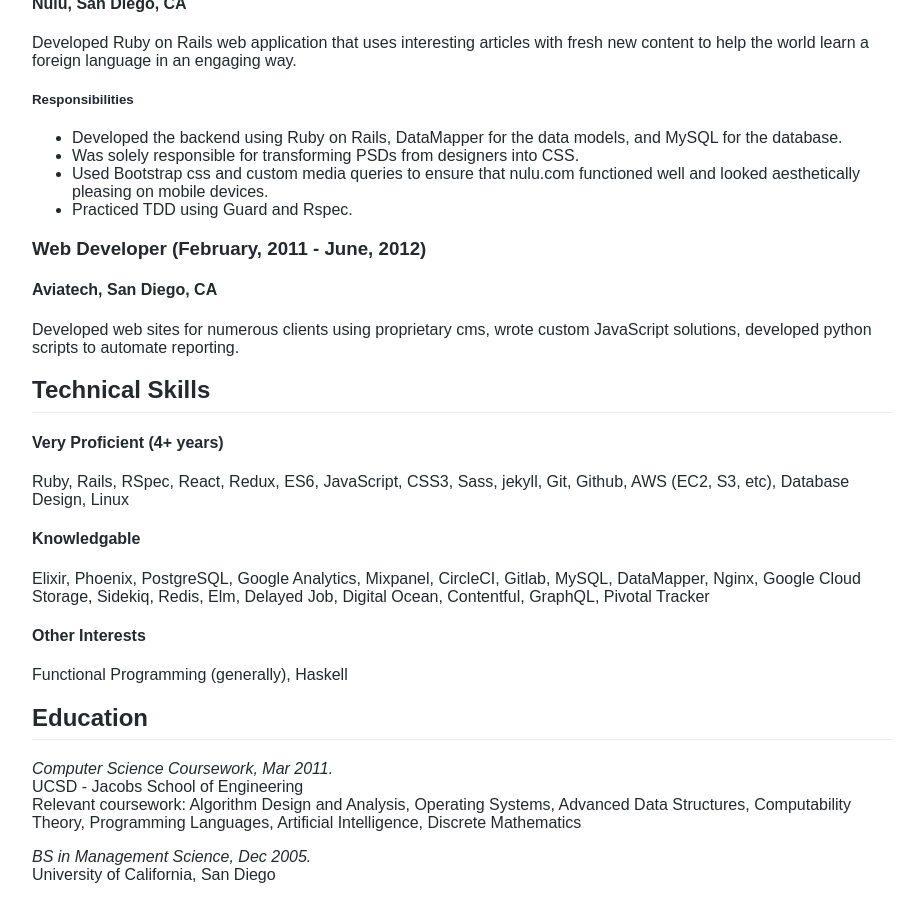
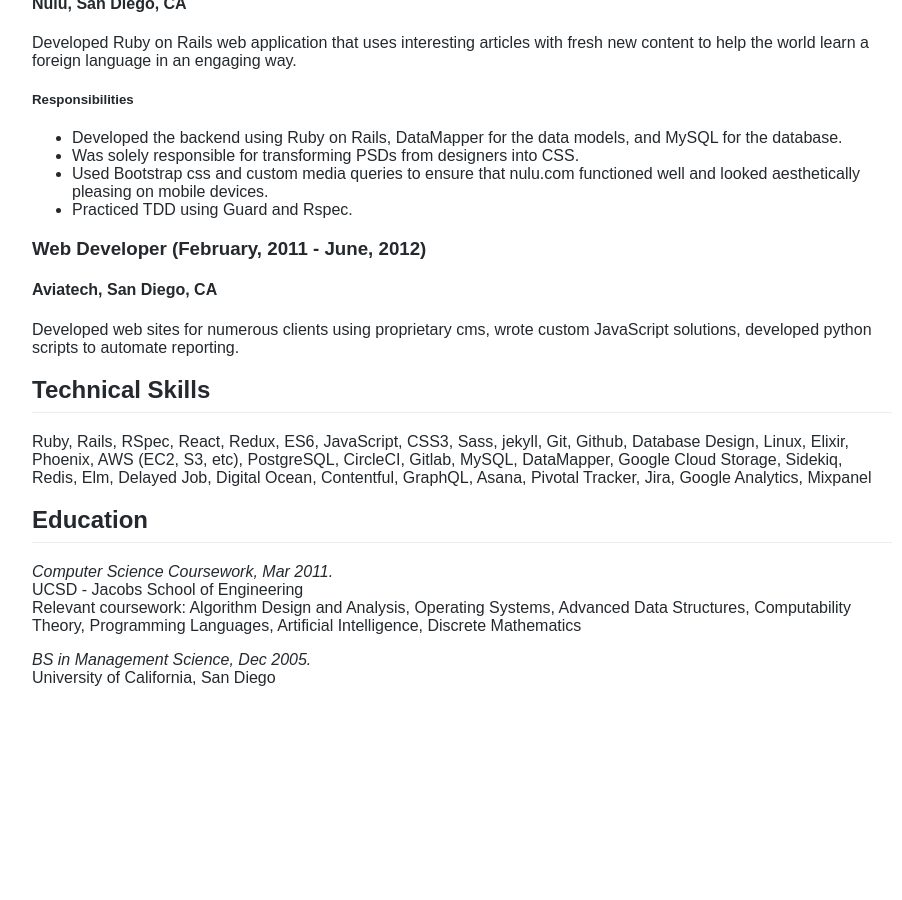
Before and after one commit to ryanfisher/ryanfisher.io, a Jekyll site: the page built from resume.md, in a window 1280 px wide and 900 px high, scrolled down 1604 px. Shown: the whole window, without its empty margins (178-1080 px from the left). Built offline with Jekyll 4.4.1, drawn with Linux system fonts in a browser that asks for light colours; after the commit the page ends 2307 px from its top, so only the background shows below that.

Commit message:
Use single list for skills section

```diff
--- a/resume.md
+++ b/resume.md
@@ -77,17 +77,7 @@
 Technical Skills
 ----------------
 
-#### Very Proficient (4+ years)
-
-Ruby, Rails, RSpec, React, Redux, ES6, JavaScript, CSS3, Sass, jekyll, Git, Github, AWS (EC2, S3, etc), Database Design, Linux
-
-#### Knowledgable
-
-Elixir, Phoenix, PostgreSQL, Google Analytics, Mixpanel, CircleCI, Gitlab, MySQL, DataMapper, Nginx, Google Cloud Storage, Sidekiq, Redis, Elm, Delayed Job, Digital Ocean, Contentful, GraphQL, Pivotal Tracker
-
-#### Other Interests
-
-Functional Programming (generally), Haskell
+Ruby, Rails, RSpec, React, Redux, ES6, JavaScript, CSS3, Sass, jekyll, Git, Github, Database Design, Linux, Elixir, Phoenix, AWS (EC2, S3, etc), PostgreSQL, CircleCI, Gitlab, MySQL, DataMapper, Google Cloud Storage, Sidekiq, Redis, Elm, Delayed Job, Digital Ocean, Contentful, GraphQL, Asana, Pivotal Tracker, Jira, Google Analytics, Mixpanel
 
 
 Education
```
